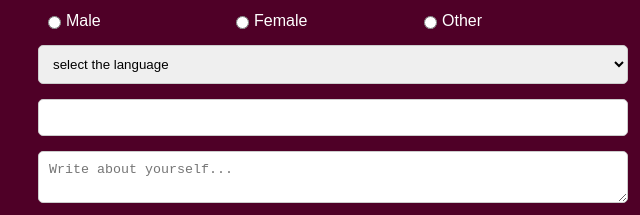
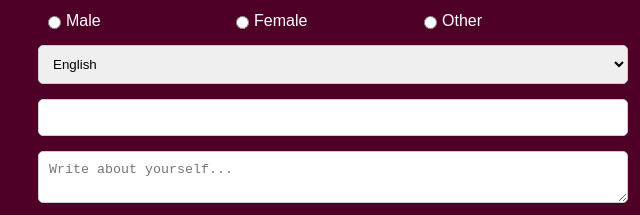
Before and after one commit to JaideepNaiduKillari/MernTasks, a plain HTML site: page CSST/Task-7.html in a window 1280 px wide. Shown: the part 334-549 px from the top of the page, 387-1027 px from the left. Drawn offline with Linux system fonts and the light colour scheme.

Commit message:
Update Task-7.html

```diff
--- a/CSST/Task-7.html
+++ b/CSST/Task-7.html
@@ -108,8 +108,7 @@
         </div>
         <div class="form-group">
           <label for="language">Select language:</label>
-          <select id="language" name="language">
-            <option value="select">select the language</option>
+          <select id="language" name="language" placeholder="Select Language">
             <option value="english">English</option>
             <option value="spanish">Spanish</option>
             <option value="french">French</option>
```
